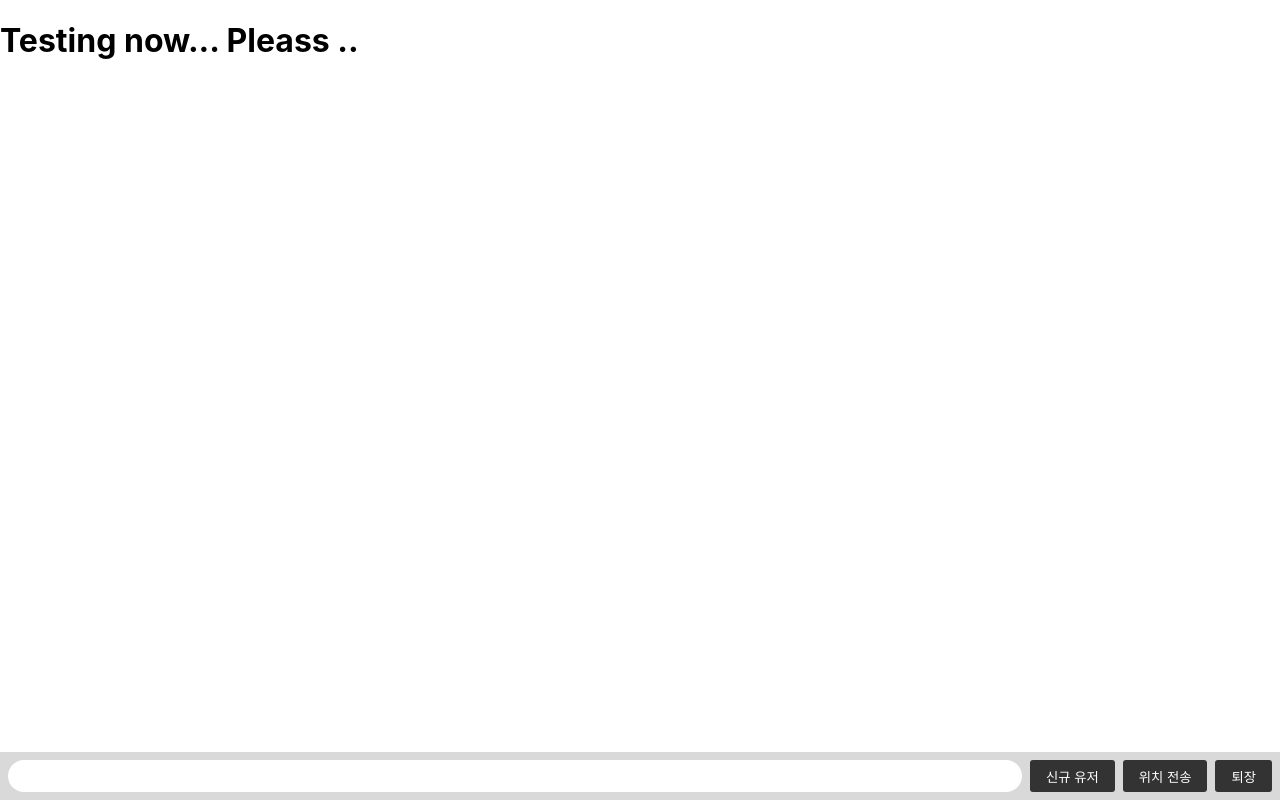
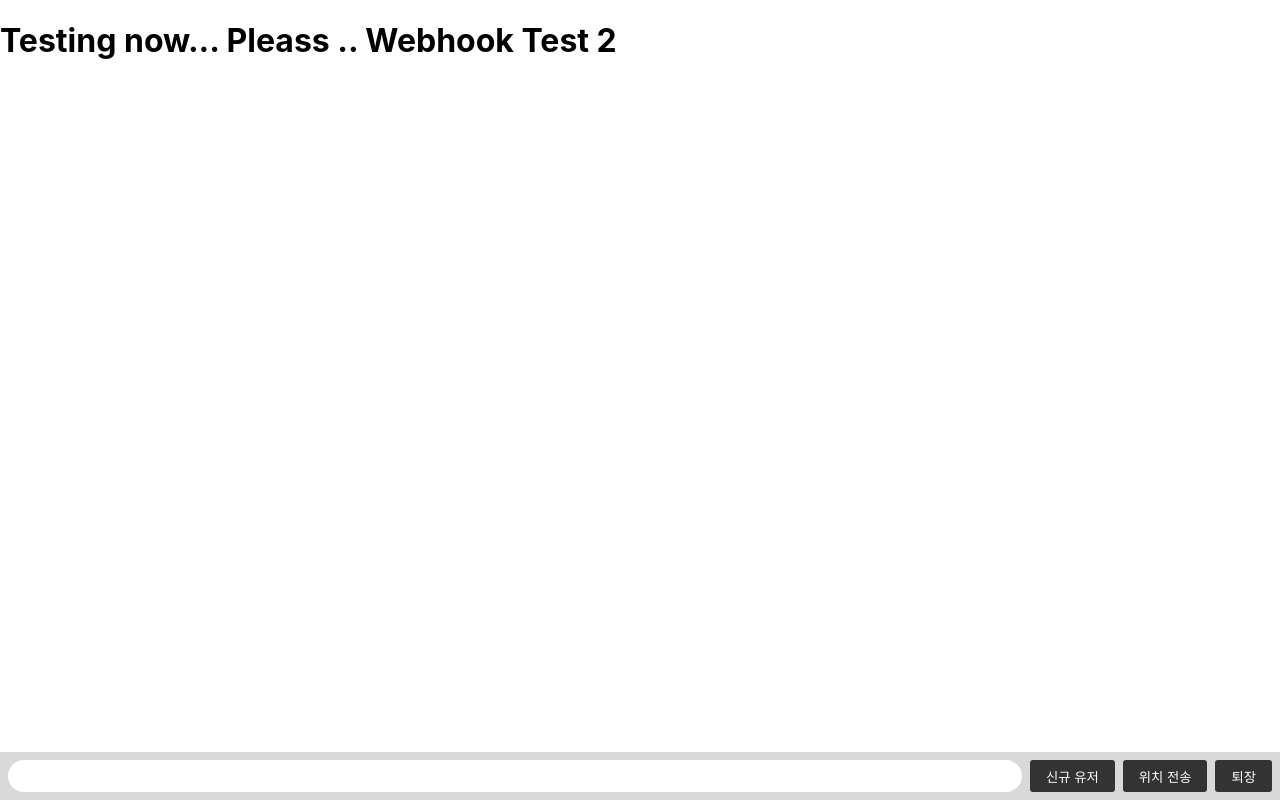
Before and after one commit to iamyoungbin/Docker-Test, a website: page BE/index.html in a window 1280 px wide. Drawn offline with nearby package versions, Linux system fonts and the light colour scheme; no server answers.

Commit message:
webhook test 2

```diff
--- a/BE/index.html
+++ b/BE/index.html
@@ -56,7 +56,7 @@
     </style>
   </head>
   <body>
-    <h1>Testing now... Pleass ..</h1>
+    <h1>Testing now... Pleass .. Webhook Test 2</h1>
     <ul id="messages"></ul>
     <form id="form" action="">
       <input id="input" autocomplete="off" /><button id="init">
```
